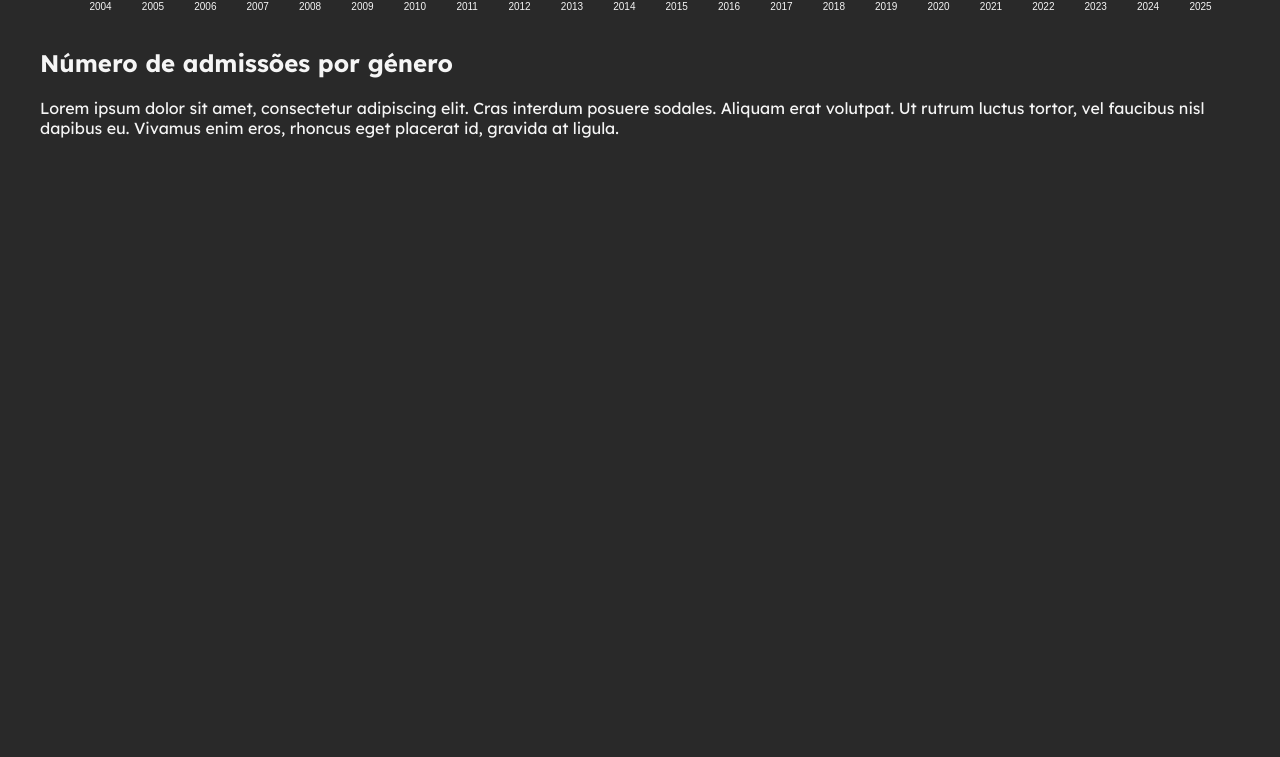
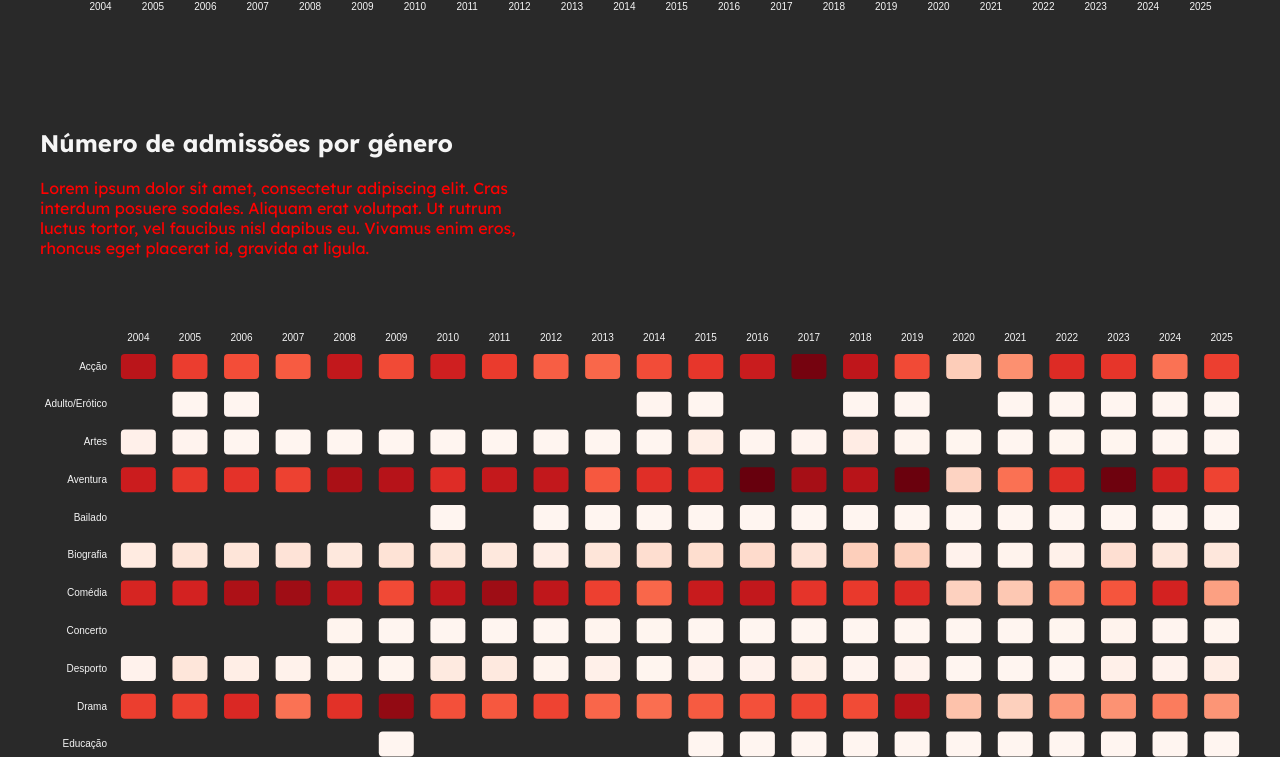
Before and after one commit to ClaraAriGomes/VI---Cinema-em-Portugal, a website: page index.html in a window 1280 px wide. Shown: the part 1536-2293 px from the top of the page. Drawn offline with nearby package versions, Linux system fonts and the light colour scheme.

Commit message:
Enhance APG graph functionality and styling
- Updated data processing to handle multi-genre strings and exclude unwanted genres.
- Improved graph dimensions and added color encoding for admissions.
- Adjusted HTML to include the APG graph script.
- Modified CSS for better layout and styling of the admissions graph section.

```diff
--- a/graficoAPG.js
+++ b/graficoAPG.js
@@ -1,80 +1,104 @@
 let svg;
 let canvasHeight, canvasWidth, padding, graphWidth, graphHeight;
 let dataset;
-let year = [];
-let genre = [];
+const excludedGenres = ["(em branco)", "N/D", ""];
+let seatWidth = 35;
+let seatHeight = 25;
 
-window.onload = function () {
-    canvasHeight = 980;
+window.addEventListener("load", function () {
+    canvasHeight = 1280;
     canvasWidth = 1280;
-    padding = 60;
+    padding = 70;
     graphWidth = canvasWidth - padding * 2;
     graphHeight = canvasHeight - padding * 2;
 
     //filter the data for this graph
-    d3.csv("dados/dadosFilmes.csv", d => {
-        return {
+    d3.csv("dados/dadosFilmes.csv", d => ({
+        //return {
         year: +d.Year,
-            genre: d.Genre,
+        genre: d.Genre.split(",").map(g => g.trim()), // split multi-genre strings
         admissions: +d.Admissions
-        };
+        //};
 
-    }).then(dataset => {
-        let groupedData = d3.rollups(dataset,
+    })).then(dataset => {
+        let flatData = dataset.flatMap(d =>
+            d.genre
+                .filter(g => !excludedGenres.includes(g))  //exclude unwanted genres
+                .map(g => ({
+                    year: d.year,
+                    genre: g,
+                    admissions: d.admissions
+                }))
+        );
+
+        let groupedData = d3.rollups(flatData,
             v => d3.sum(v, d => d.admissions),  //aggregate admissions
             d => d.year,                        //group by year
             d => d.genre                        //then by genre
 
-            /*
-            So this looks somethiing like:
-            [
-                [2020, [
-                        ['Action', 50000],
-                        ['Comedy', 30000],
-                        ...
-                       ]
-                ],
-                [2020, [
-                        ['Action', 50000],
-                        ['Comedy', 30000],
-                        ...
-                       ]
-                ],
-                ...
-            ]
-            */
+        ).flatMap(([year, genres]) =>
+            genres.map(([genre, admissions]) => ({ year, genre, admissions }))
+        );
 
-        ).flatMap(([year, genres]) =>
-            genres.map(([genre, admissions]) => ({
-                year,
-                genre,
-                admissions
-            }))
+        const colorScale = d3.scaleSequential()
+            .domain([0, d3.max(groupedData, d => d.admissions)])
+            .interpolator(d3.interpolateReds);
 
-            /*
-            ...and now:
-            [
-                { year: 2020, genre: 'Action', admissions: 50000 },
-                { year: 2020, genre: 'Comedy', admissions: 30000 },
-                ...
-            ]
-            */
-        );
-    });
-
-    // now create the actual graph/svg
         svg = d3.select("#grafAdmissoesPorGenero")
             .append("svg")
             .attr("width", canvasWidth)
             .attr("height", canvasHeight);
 
+        const chartGroup = svg.append("g")
+            .attr("transform", `translate(${padding},${padding})`);
+
+        const years = [...new Set(groupedData.map(d => d.year))].sort(d3.ascending);
+        const genres = [...new Set(groupedData.map(d => d.genre))].sort(d3.ascending);
+
+        const xAxis = d3.scaleBand()
+            .domain(years)
+            .range([0, graphWidth])
+            .paddingInner(0.1)
+            .paddingOuter(0.1);
+
+        const yAxis = d3.scaleBand()
+            .domain(genres)
+            .range([0, graphHeight])
+            .paddingInner(0.01)
+            .paddingOuter(0.1);
+
+        chartGroup.append("g")
+            //.attr("transform", `translate(0, ${graphHeight})`)
+            .call(d3.axisTop(xAxis).tickFormat(d3.format("d")).tickSize(0))
+            .selectAll("path")
+            .style("display", "none"); // hide axis line
+
+        chartGroup.append("g")
+            .call(d3.axisLeft(yAxis).tickSize(0))
+            .selectAll("path")
+            .style("display", "none"); // hide axis line
+
+        chartGroup.selectAll("rect")
+            .data(groupedData)
+            .enter()
+            .append("rect")
+            .attr("x", d => xAxis(d.year)+(xAxis.bandwidth()/2)-(seatWidth/2))
+            .attr("y", d => yAxis(d.genre)+(yAxis.bandwidth()/2)-(seatHeight/2))
+            .attr("width", seatWidth)
+            .attr("height", seatHeight)
+            .attr("fill", d => colorScale(d.admissions))
+            .attr("rx", 4) // rounded corners
+            .attr("ry", 4);
+
+        const printthing = [...new Set(groupedData.map(d => d.genre))].sort(d3.descending);
+        printthing.forEach(g => console.log(g));
+
+    });
 
     /*TODO
-    - define axes
-    - map data to the grid using scales
     - define color encodings
     - draw cells at the right position
     - add legend and labels
     - think about interactivity (tooltip, highlight on hover, ...)
     */
-}
+});
--- a/index.html
+++ b/index.html
@@ -4,6 +4,7 @@
     <meta charset="UTF-8" />
     <script type="text/javascript" src="https://d3js.org/d3.v6.min.js"></script>
     <script type="text/javascript" src="graficoGBO.js"></script>
+    <script type="text/javascript" src="graficoAPG.js"></script>
 
     <link rel="stylesheet" href="styles/index.css" />
 
@@ -64,7 +65,7 @@
         </p>
       </div>
 
-      <svg width="900" height="600"></svg>
+      <!--<svg width="900" height="600"></svg>-->
 
       <!-- Data dos dados dos "dadosLocal"-->
       <p>Dados atualizados a: 01/09/2025</p>
--- a/styles/index.scss
+++ b/styles/index.scss
@@ -43,6 +43,15 @@ body {
 
       }
     }
+
+    #grafAdmissoesPorGenero {
+      margin-top: 100px;
+
+      p {
+        color: red;
+        width: 500px;
+      }
+    }
   }
 
   footer {
```
Also changed, not shown: styles/index.css, 1 other file. Lines whose indentation alone changed are shown as unchanged.
